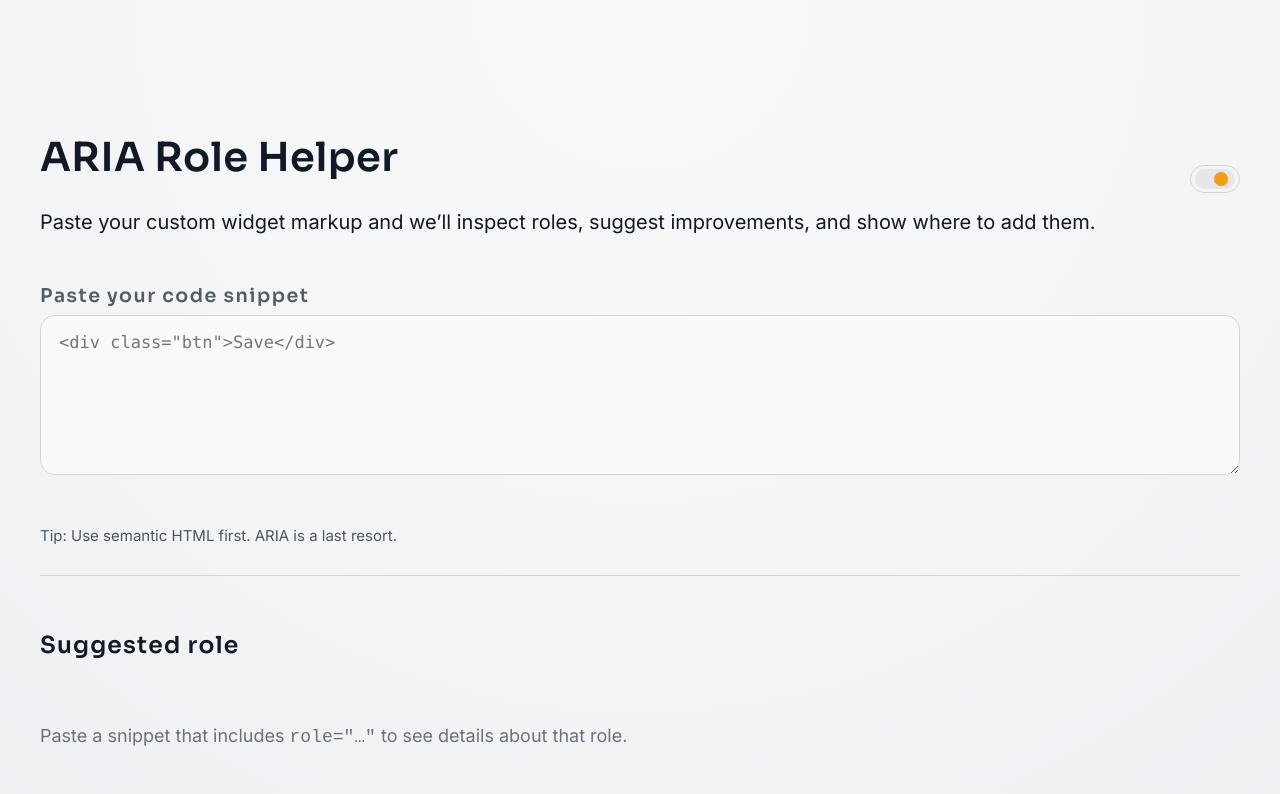
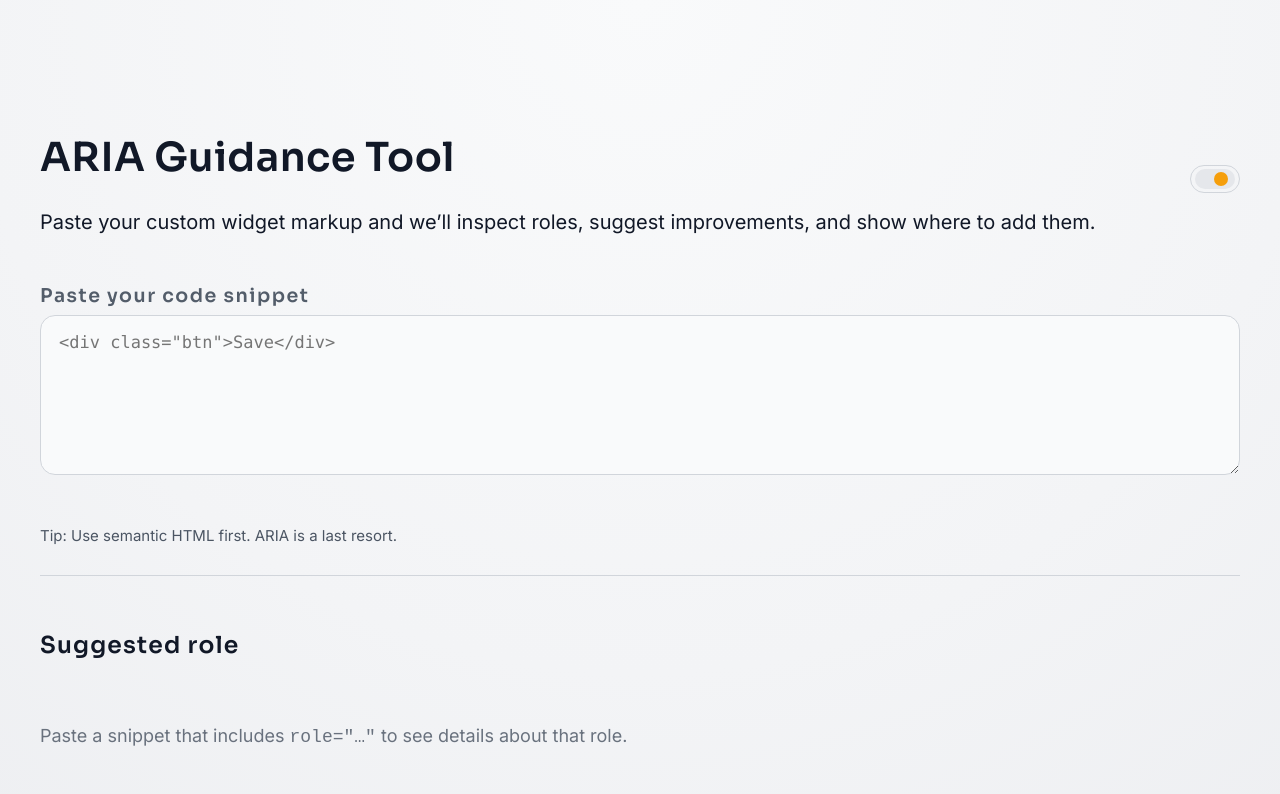
Before and after one commit to carlneubert/ARIA-Role-Tool, a plain HTML site: page index.html in a window 1280 px wide. Shown: the top 794 px of the page. Drawn offline with Linux system fonts and the light colour scheme.

Commit message:
Update project title and header in index.html to reflect "ARIA Guidance Tool"

```diff
--- a/index.html
+++ b/index.html
@@ -2,7 +2,7 @@
 <html lang="en">
 <head>
   <meta charset="utf-8" />
-  <title>ARIA Role Helper</title>
+  <title>ARIA Guidance Tool</title>
   <meta name="viewport" content="width=device-width, initial-scale=1" />
 
   <!-- External CSS -->
@@ -16,7 +16,7 @@
     <header>
       <div>
         <h1>
-          <span>ARIA Role Helper</span>
+          <span>ARIA Guidance Tool</span>
         </h1>
         <p>Paste your custom widget markup and we’ll inspect roles, suggest improvements, and show where to add them.</p>
       </div>
```
Also changed, not shown: 1 other file.
